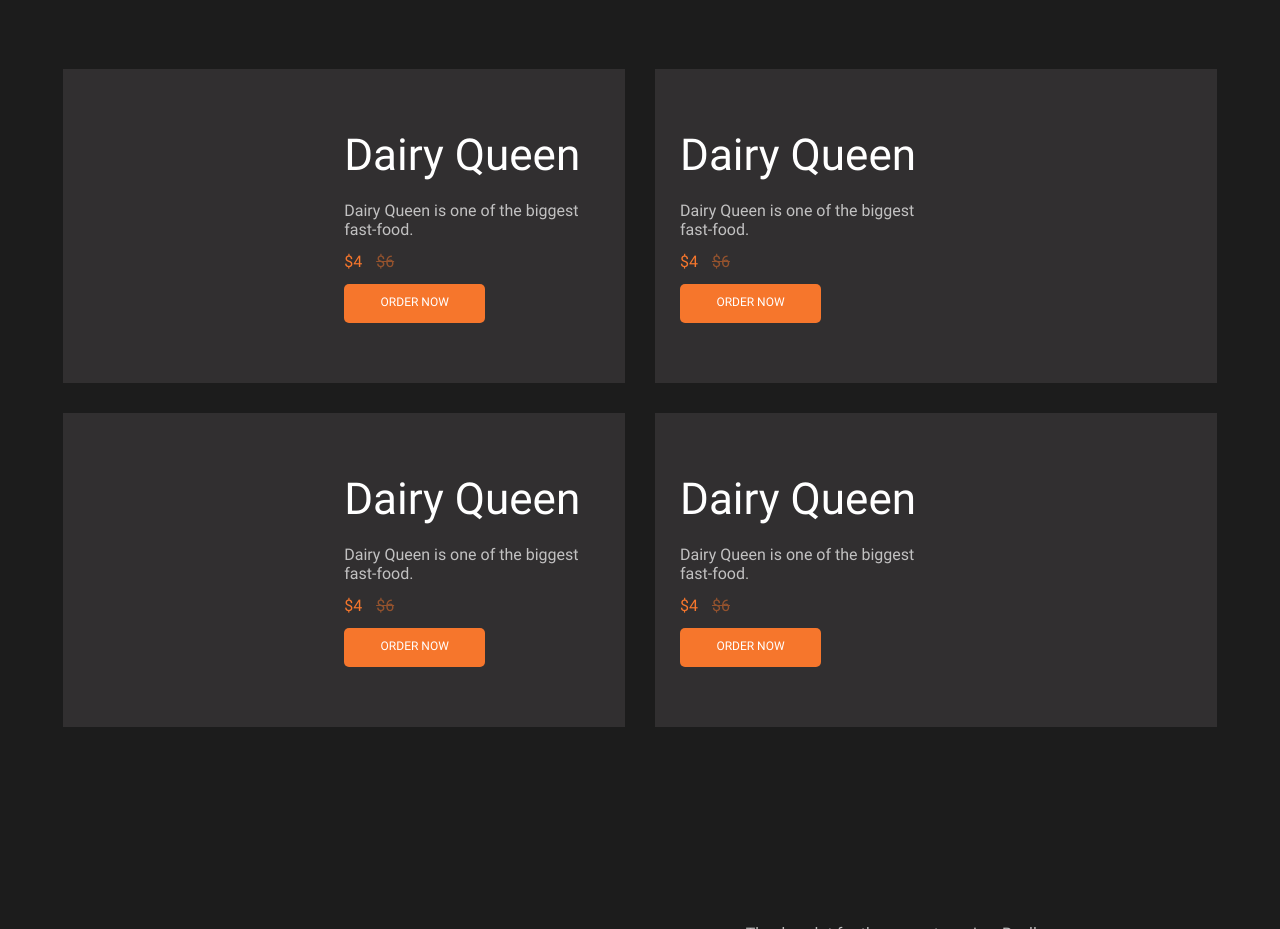
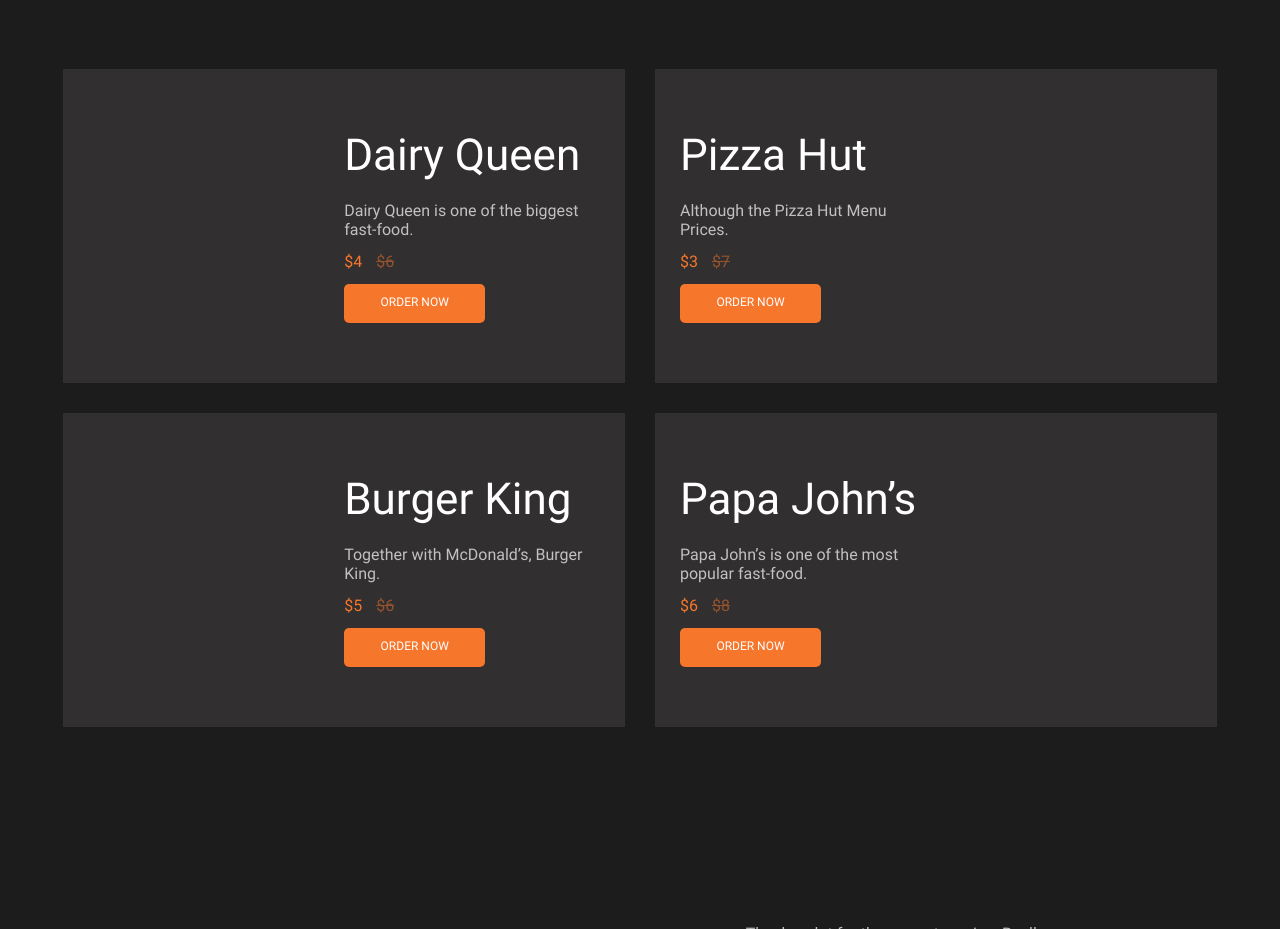
Before and after one commit to qnole00000/burger, a plain HTML site: page index.html in a window 1280 px wide. Shown: the part 1580-2509 px from the top of the page. Drawn offline with nearby package versions, Linux system fonts and the light colour scheme.

Commit message:
измененно описание, цены в блоке product

```diff
--- a/index.html
+++ b/index.html
@@ -109,11 +109,11 @@
 
                 <div class="product__card">
                     <div class="product__card__elements product__card__elements--2 product__card--leftText">
-                        <h3 class="title product__title">Dairy Queen</h3>
-                        <p class="desc product__desc">Dairy Queen is one of the biggest fast-food.</p>
+                        <h3 class="title product__title">Pizza Hut</h3>
+                        <p class="desc product__desc">Although the Pizza Hut Menu Prices.</p>
                         <div class="product__prices">
-                            <span class="price product__price">$4</span>
-                            <span class="price price--old">$6</span>
+                            <span class="price product__price">$3</span>
+                            <span class="price price--old">$7</span>
                         </div>
                         <a href="#" class="btn product__btn">Order Now</a>
                     </div>
@@ -121,10 +121,10 @@
 
                 <div class="product__card">
                     <div class="product__card__elements product__card__elements--3">
-                        <h3 class="title product__title">Dairy Queen</h3>
-                        <p class="desc product__desc">Dairy Queen is one of the biggest fast-food.</p>
+                        <h3 class="title product__title">Burger King</h3>
+                        <p class="desc product__desc">Together with McDonald’s, Burger King.</p>
                         <div class="product__prices">
-                            <span class="price product__price">$4</span>
+                            <span class="price product__price">$5</span>
                             <span class="price price--old">$6</span>
                         </div>
                         <a href="#" class="btn product__btn">Order Now</a>
@@ -133,11 +133,11 @@
 
                 <div class="product__card">
                     <div class="product__card__elements product__card__elements--4 product__card--leftText">
-                        <h3 class="title product__title">Dairy Queen</h3>
-                        <p class="desc product__desc">Dairy Queen is one of the biggest fast-food.</p>
+                        <h3 class="title product__title">Papa John’s</h3>
+                        <p class="desc product__desc">Papa John’s is one of the most popular fast-food.</p>
                         <div class="product__prices">
-                            <span class="price product__price">$4</span>
-                            <span class="price price--old">$6</span>
+                            <span class="price product__price">$6</span>
+                            <span class="price price--old">$8</span>
                         </div>
                         <a href="#" class="btn product__btn">Order Now</a>
                     </div>
@@ -166,7 +166,9 @@
     </main>
 
     <footer class="footer">
+        <div class="container">
 
+        </div>
     </footer>
 </body>
 
```
